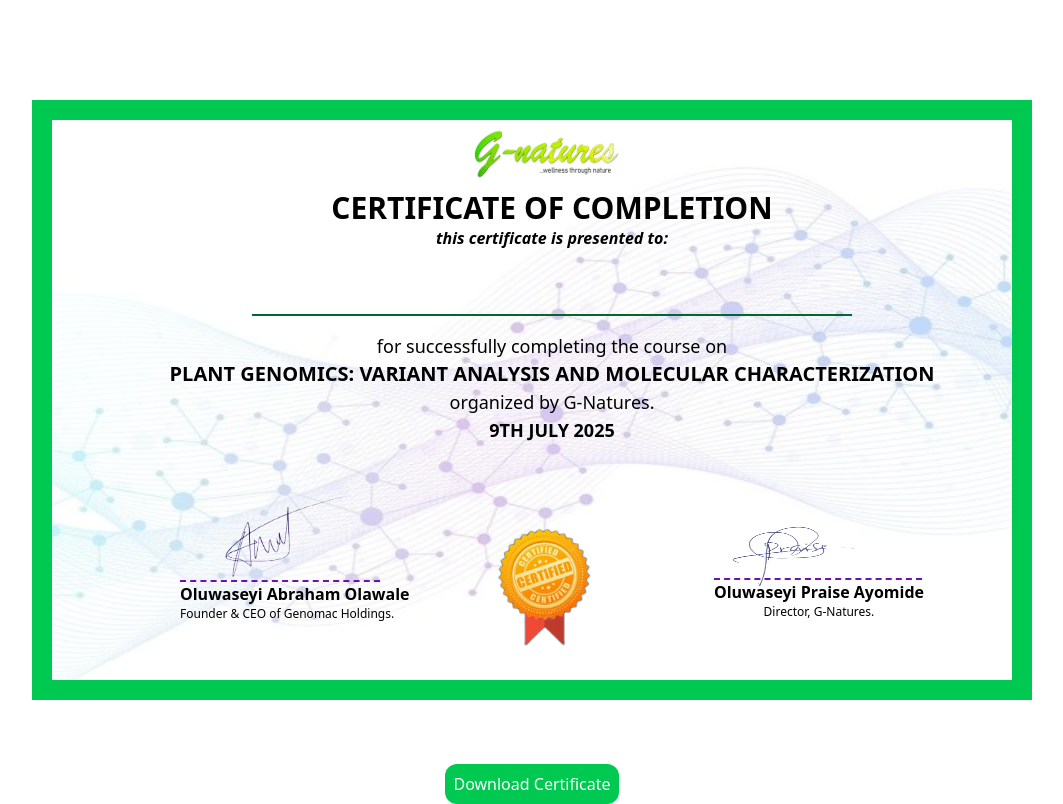
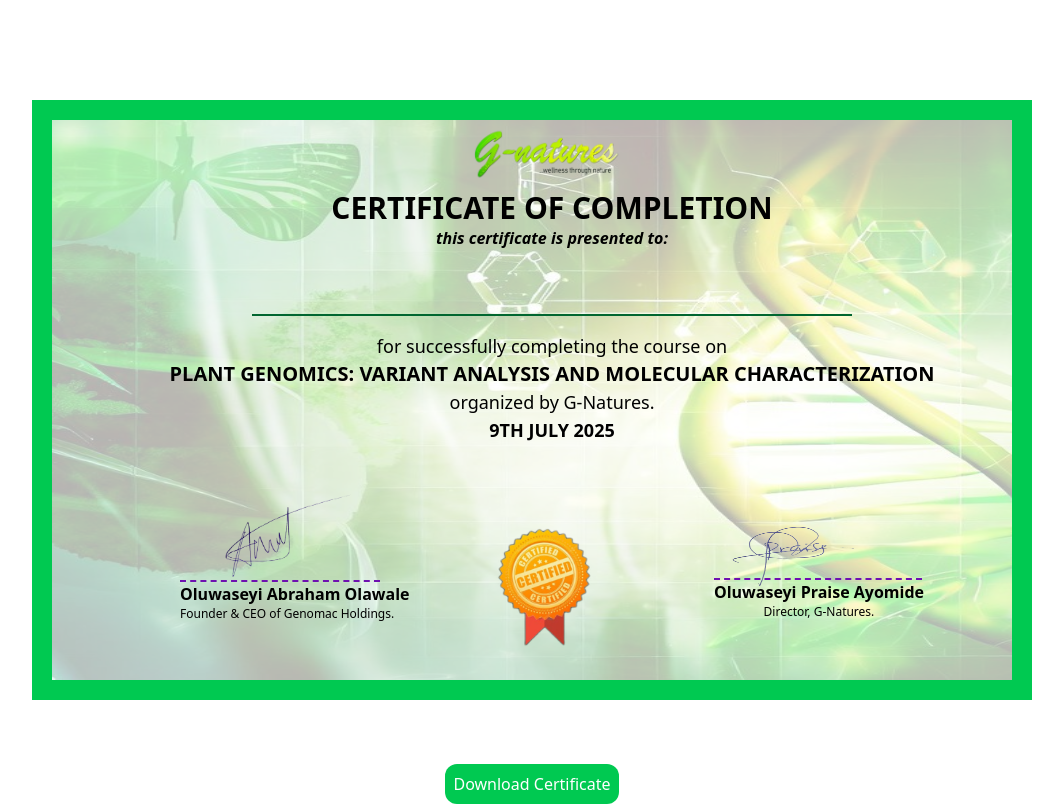
Before and after one commit to IDGoodness/certificate-gnatures, a React (Vite) app: page /certificate in a window 1280 px wide. Shown: the whole page, without its empty margins (108-1171 px from the left). Built offline with nearby package versions, Linux system fonts and the light colour scheme.

Commit message:
watermark 001.

```diff
--- a/src/Pages/Certificate.tsx
+++ b/src/Pages/Certificate.tsx
@@ -5,7 +5,7 @@
 import award from '../assets/award.png';
 // import award1 from '../assets/award1.png';
 import { toPng } from 'html-to-image';
-import watermark from '../assets/watermark.jpg';
+import watermark from '../assets/watermark1.jpg';
 
 const Certificate = () => {
     const ref = useRef(null);
@@ -72,7 +72,7 @@
                 ref={ref}
                 className="flex flex-col justify-center items-center bg-white relative"
                 >
-                    <img src={watermark} alt="genes" className='absolute w-[1000px] -mt-52 h-[800px] opacity-30 z-0 ' />
+                    <img src={watermark} alt="genes" className='absolute w-[1000px] h-[600px] opacity-30 z-0 ' />
                     <div className="relative w-[1000px] h-[600px] border-[20px] m-10 border-green-500 flex">
                         <div className="flex flex-col mx-auto">
                             <div className="flex text-center mx-auto -my-10">
```
Also changed, not shown: vercel.json (added).
